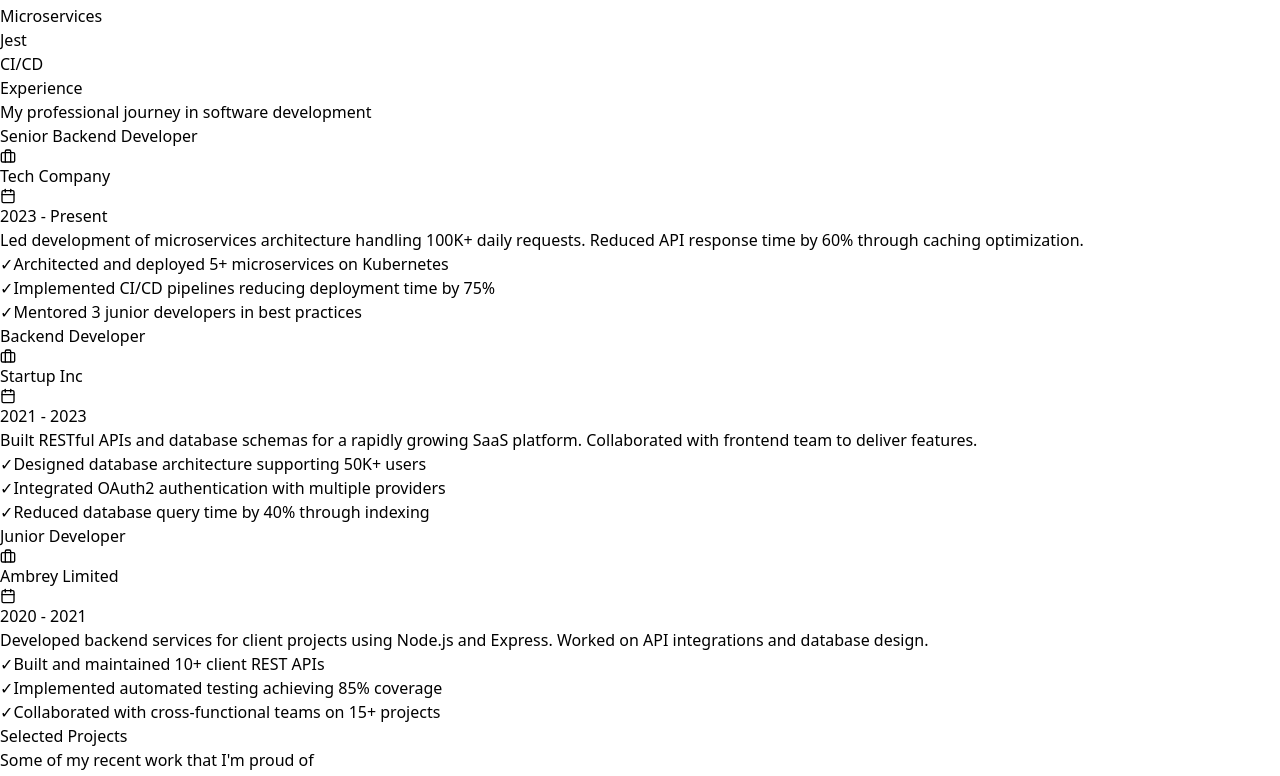
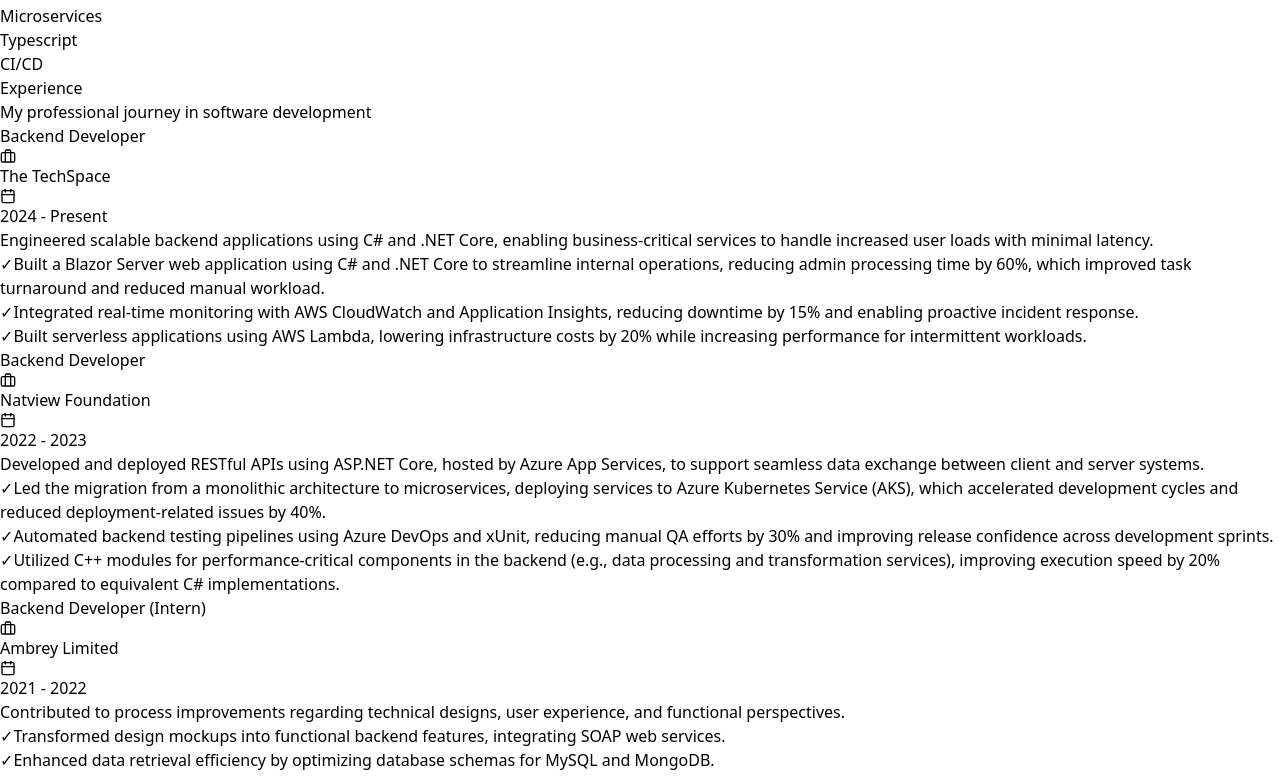
Before and after one commit to Alameen17/alameen-portfolio, a React (Vite) app: page / in a window 1280 px wide. Shown: the part 524-1300 px from the top of the page. Built offline with nearby package versions, Linux system fonts and the light colour scheme.

Commit message:
Update About, Experience, and Hero components

```diff
--- a/src/components/About.jsx
+++ b/src/components/About.jsx
@@ -3,9 +3,9 @@
 
 export default function About() {
   const skills = [
-    'Node.js', 'Express', 'NestJS', 'Postgres',
+    'Node.js', '.NET', 'C#', 'Postgres',
     'MongoDB', 'Docker', 'Kubernetes', 'AWS',
-    'RESTful APIs', 'Microservices', 'Jest', 'CI/CD'
+    'RESTful APIs', 'Microservices', 'Typescript', 'CI/CD'
   ];
 
   return (
--- a/src/components/Experience.jsx
+++ b/src/components/Experience.jsx
@@ -5,36 +5,36 @@
 export default function Experience() {
   const experiences = [
     {
-      role: 'Senior Backend Developer',
-      company: 'Tech Company',
-      period: '2023 - Present',
-      description: 'Led development of microservices architecture handling 100K+ daily requests. Reduced API response time by 60% through caching optimization.',
+      role: 'Backend Developer',
+      company: 'The TechSpace',
+      period: '2024 - Present',
+      description: 'Engineered scalable backend applications using C# and .NET Core, enabling business-critical services to handle increased user loads with minimal latency.',
       achievements: [
-        'Architected and deployed 5+ microservices on Kubernetes',
-        'Implemented CI/CD pipelines reducing deployment time by 75%',
-        'Mentored 3 junior developers in best practices'
+        'Built a Blazor Server web application using C# and .NET Core to streamline internal operations, reducing admin processing time by 60%, which improved task turnaround and reduced manual workload.',
+        'Integrated real-time monitoring with AWS CloudWatch and Application Insights, reducing downtime by 15% and enabling proactive incident response.',
+        'Built serverless applications using AWS Lambda, lowering infrastructure costs by 20% while increasing performance for intermittent workloads.'
       ]
     },
     {
       role: 'Backend Developer',
-      company: 'Startup Inc',
-      period: '2021 - 2023',
-      description: 'Built RESTful APIs and database schemas for a rapidly growing SaaS platform. Collaborated with frontend team to deliver features.',
+      company: 'Natview Foundation',
+      period: '2022 - 2023',
+      description: 'Developed and deployed RESTful APIs using ASP.NET Core, hosted by Azure App Services, to support seamless data exchange between client and server systems.',
       achievements: [
-        'Designed database architecture supporting 50K+ users',
-        'Integrated OAuth2 authentication with multiple providers',
-        'Reduced database query time by 40% through indexing'
+        'Led the migration from a monolithic architecture to microservices, deploying services to Azure Kubernetes Service (AKS), which accelerated development cycles and reduced deployment-related issues by 40%.',
+        'Automated backend testing pipelines using Azure DevOps and xUnit, reducing manual QA efforts by 30% and improving release confidence across development sprints.',
+        'Utilized C++ modules for performance-critical components in the backend (e.g., data processing and transformation services), improving execution speed by 20% compared to equivalent C# implementations.'
       ]
     },
     {
-      role: 'Junior Developer',
+      role: 'Backend Developer (Intern)',
       company: 'Ambrey Limited',
-      period: '2020 - 2021',
-      description: 'Developed backend services for client projects using Node.js and Express. Worked on API integrations and database design.',
+      period: '2021 - 2022',
+      description: 'Contributed to process improvements regarding technical designs, user experience, and functional perspectives.',
       achievements: [
-        'Built and maintained 10+ client REST APIs',
-        'Implemented automated testing achieving 85% coverage',
-        'Collaborated with cross-functional teams on 15+ projects'
+        'Transformed design mockups into functional backend features, integrating SOAP web services.',
+        'Enhanced data retrieval efficiency by optimizing database schemas for MySQL and MongoDB.',
+        'Contributed to the development of user-friendly web applications by integrating backend functionality using React.js and Angular.'
       ]
     }
   ];
--- a/src/components/Hero.jsx
+++ b/src/components/Hero.jsx
@@ -8,7 +8,7 @@
   const [loopNum, setLoopNum] = React.useState(0);
   const [typingSpeed, setTypingSpeed] = React.useState(150);
 
-  const roles = ['Backend Developer', 'Cloud Architect', 'API Designer', 'DevOps Engineer'];
+  const roles = ['Backend Developer', 'Cloud Engineer', 'API Designer', 'DevOps Engineer'];
 
   React.useEffect(() => {
     const handleType = () => {
```
